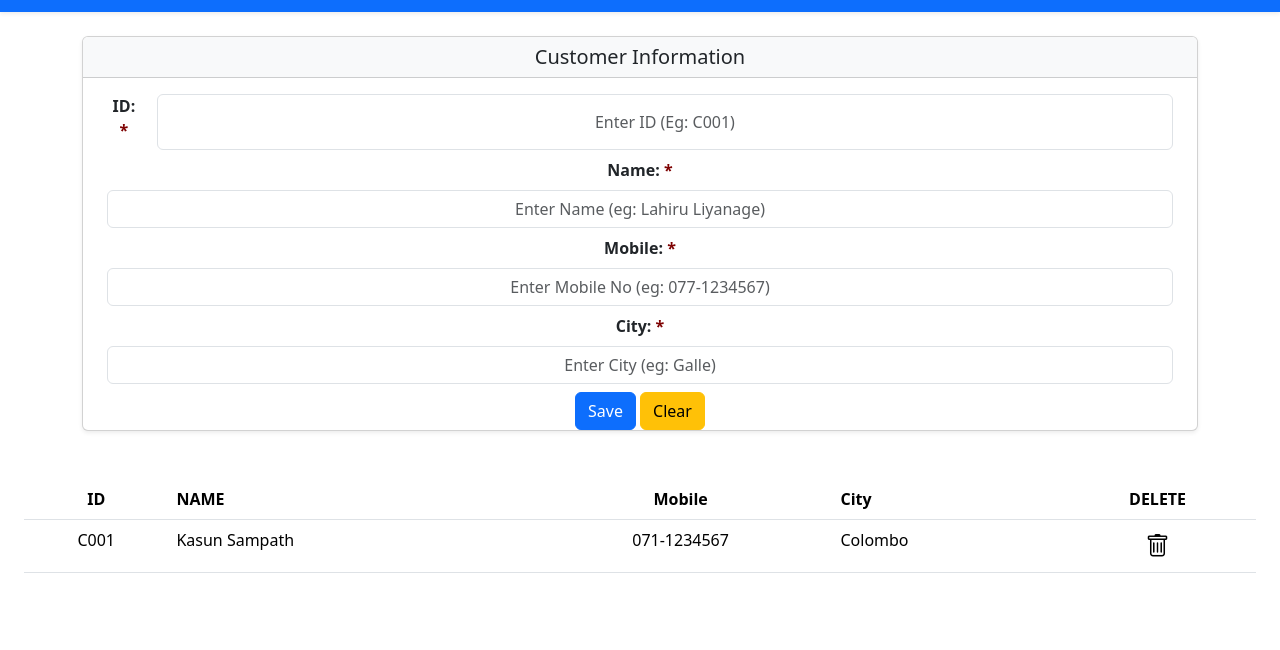
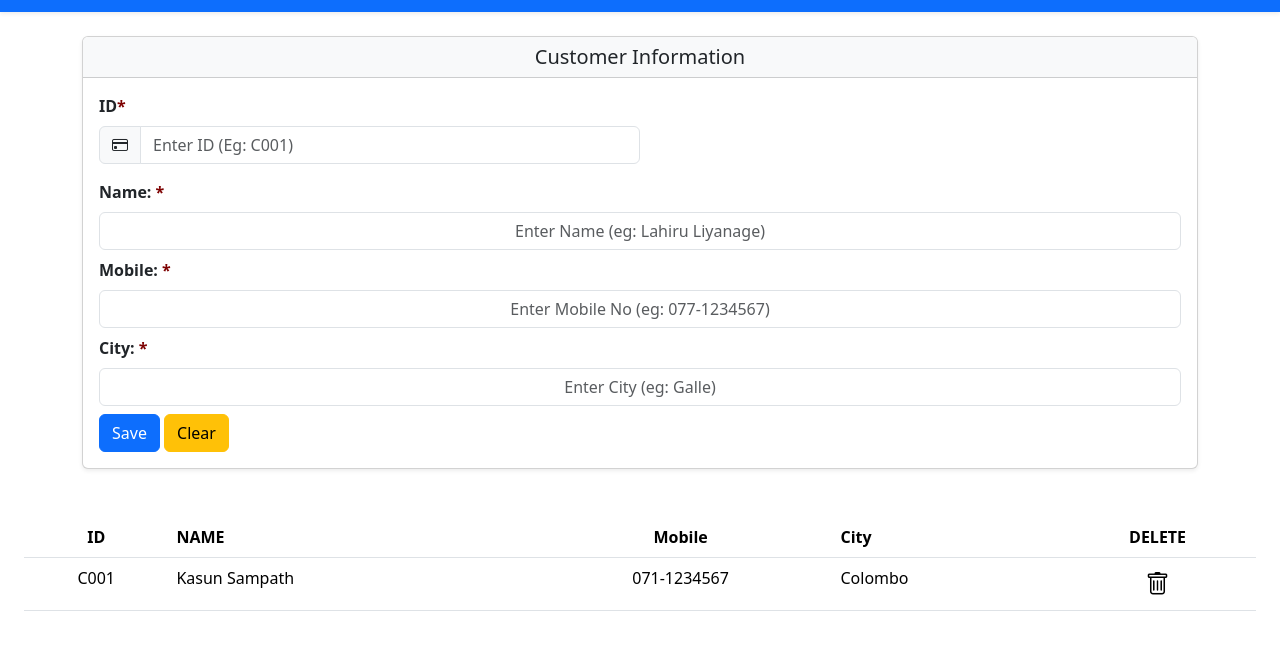
Before and after one commit to code-labs-playground/web-form, a website: page index.html in a window 1280 px wide. Shown: the part 54-704 px from the top of the page. Drawn offline with nearby package versions, Linux system fonts and the light colour scheme.

Commit message:
Building frontface again - Adding the form

```diff
--- a/index.html
+++ b/index.html
@@ -45,12 +45,23 @@
                 <h5 class="card-title text-center mb-0">Customer Information</h5>
             </div>
 
-            <form action="javascript:void(0)" class="px-4 pt-2 text-center" id="frm">
-                <div class="mt-2 d-flex gap-3 align-content-center mw-100">
-                    <label for="txt-id" class="form-label fw-bold">ID: </label>
-                    <input required pattern="^C\d{3}$" class="form-control text-center"
-                           type="text" name="" id="txt-id" placeholder="Enter ID (Eg: C001)">
+            <div class="card-body">
+                <div class="row g-3">
+                    <form action="javascript:void(0)" id="frm">
+                        <div class="col-md-6">
+                            <div class="mb-3">
+                                <label for="txt-id" class="form-label fw-bold">ID</label>
+                                <div class="input-group">
+                                    <span class="input-group-text"><i class="bi bi-credit-card"></i></span>
+                                    <input required pattern="^C\d{3}$"
+                                           class="form-control"
+                                           type="text"
+                                           id="txt-id"
+                                           placeholder="Enter ID (Eg: C001)">
                                 </div>
+                            </div>
+                        </div>
+
                         <div class="mt-2">
                             <label for="txt-name" class="form-label fw-bold">Name: </label>
                             <input required pattern="[a-zA-Z\s]+" class="form-control text-center"
@@ -72,6 +83,10 @@
                             <button class="btn btn-warning" type="reset" id="btn-clear">Clear</button>
                         </div>
                     </form>
+
+
+                </div>
+            </div>
         </div>
     </div>
 
```
Lines whose indentation alone changed are shown as unchanged.
